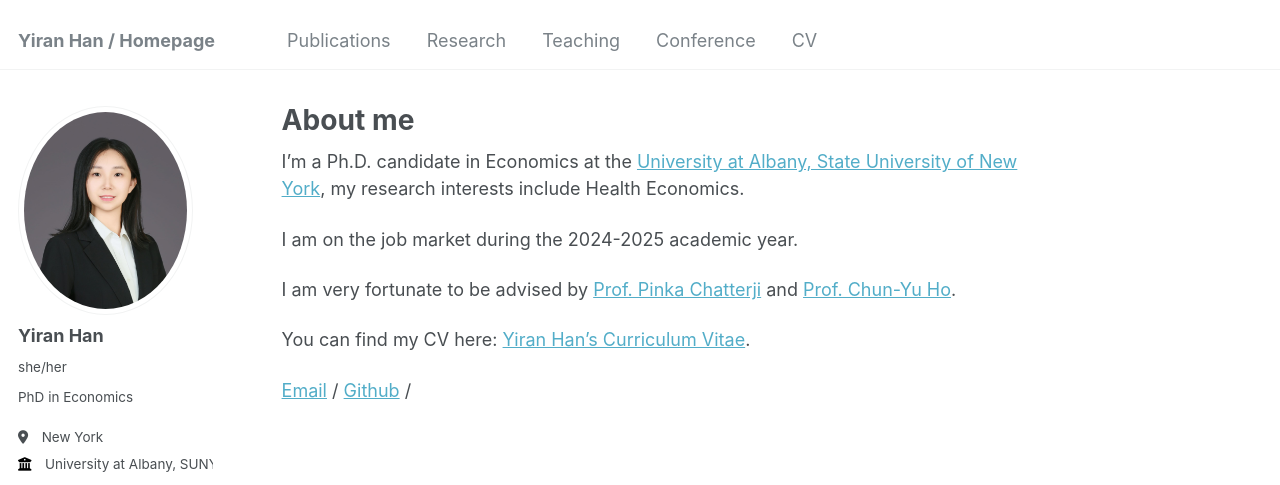
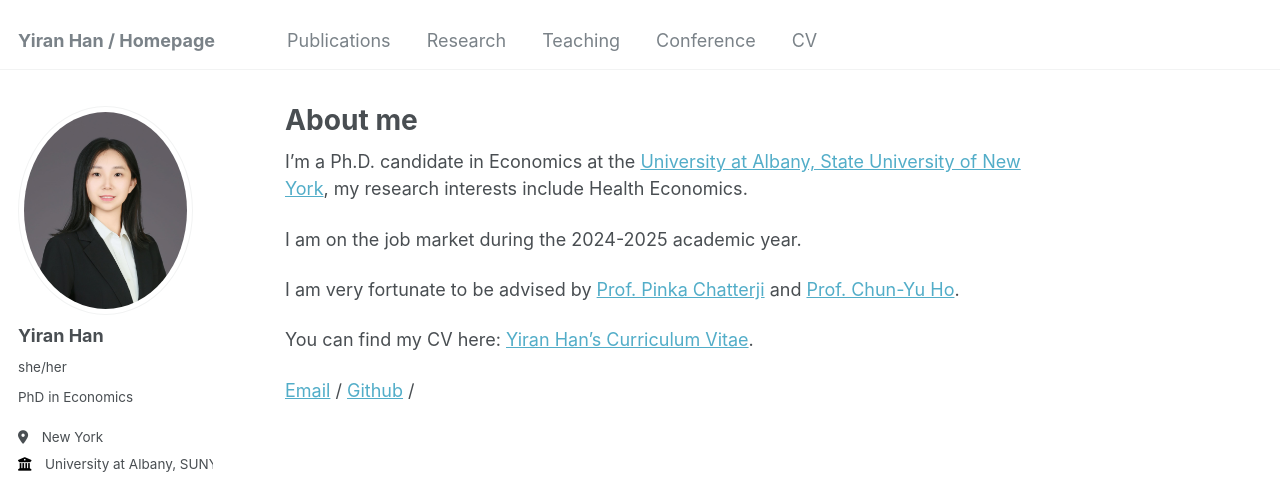
Before and after one commit to yiran-han/yiran-han.github.io, a Jekyll site: the page built from _pages/about.md, in a window 1280 px wide. Shown: the top 485 px of the page. Built offline with Jekyll 4.4.1, drawn with Linux system fonts in a browser that asks for light colours; some web fonts are replaced.

Commit message:
Update _page.scss

```diff
--- a/_sass/_page.scss
+++ b/_sass/_page.scss
@@ -7,7 +7,7 @@
   @include clearfix;
   margin-top: 2em;
   padding-left: 1em;
-  padding-right: 1em;
+  padding-right: 0.1em;
   animation: intro 0.3s both;
   animation-delay: 0.35s;
 
```
